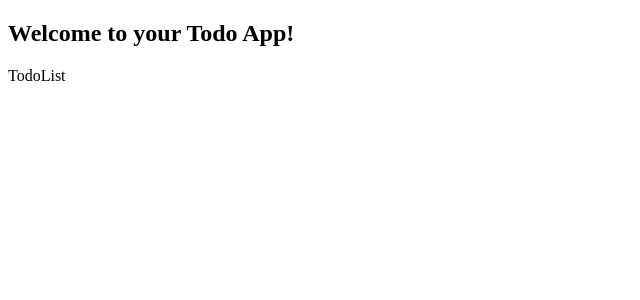
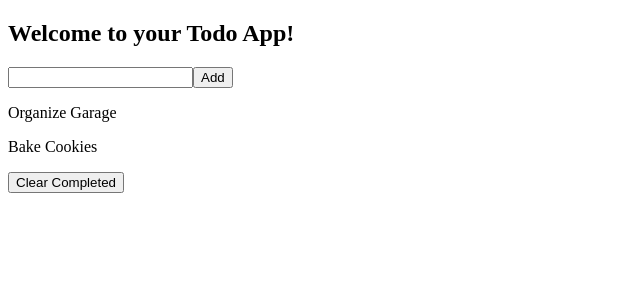
Before and after one commit to bloominstituteoftechnology/web-module-project-class-components, a React (Create React App) app: page / in a window 1280 px wide. Shown: the top 300 px of the page, without its empty margins (0-640 px from the left). Built offline with nearby package versions, Linux system fonts and the light colour scheme; the HTML template or start-up script is replaced by a standard one.

Commit message:
functionality is almost there. can't click on todos yet... YET

```diff
--- a/src/App.js
+++ b/src/App.js
@@ -4,25 +4,64 @@ import TodoForm from './components/TodoForm'
 
 
 
-const todoList = []
+const todos = [
+  {
+    name: 'Organize Garage',
+    id: 1528817077286,
+    completed: false
+  },
+  {
+    name: 'Bake Cookies',
+    id: 1528817084358,
+    completed: false
+  }
+];
 class App extends React.Component {
   // you will need a place to store your state in this component.
   // design `App` to be the parent component of your application.
   // this component is going to take care of state, and any change handlers you need to work with your state
-  constructor () {
+  constructor() {
     super();
     this.state = {
-      todoList : todoList,
+      todos : todos,
     }
   }
 
+  toggleTodo = (clickOnId) => {
+    this.setState({
+      todos: this.state.todos.map((todo) => {
+        if (todo.id === clickOnId) {
+          return {
+            ...todo,
+            completed: !todo.completed,
+          };
+        } else {
+          return todo;
+        }
+      }),
+    });
+  };
+
+  addTodo = (todoName) => {
+    const newItem = {
+      name: todoName,
+      id: new Date(),
+      completed: false,
+    };
+    this.setState({
+      todos:[...this.state.todos, newItem],
+    });
+  };
 
   render() {
     return (
       <div className='app'>
         <div className='header'>
           <h2>Welcome to your Todo App!</h2>
-          <TodoList />
+          <TodoForm addTodo = {this.addTodo} />
+          <TodoList
+            toggleTodo = {this.toggleTodo}
+            todos = {this.state.todos} />
         </div>
         <div>
 
--- a/src/components/Todo.js
+++ b/src/components/Todo.js
@@ -1,10 +1,12 @@
-import React from 'react'
+import React from 'react';
 
 const Todo = (props) => {
     return (
-        <div className=''>
-            Item name here.
-
+        <div
+          onClick={()=> props.toggleTodo(props.todo.id)}
+          className={`todo${props.todo.completed ? 'completed' : ''}`}
+        >
+          <p>{props.todo.name}</p>
         </div>
     );
 };
--- a/src/components/TodoForm.js
+++ b/src/components/TodoForm.js
@@ -4,8 +4,36 @@ class TodoForm extends React.Component {
     constructor(){
         super();
         this.state = {
+            itemText: '',
+        }
+    }
 
-        }
+    handleSubmit = (e) => {
+        e.preventDefault();
+        this.props.addTodo(this.state.itemText);
+        this.setState({
+            itemText: '',
+        });
+    };
+
+    handleChanges = (e) => {
+        this.setState({
+            [e.target.name]: e.target.value,
+        })
+    };
+
+    render() {
+        return (
+            <form onSubmit={this.handleSubmit}>
+                <input
+                    type = 'text'
+                    name = 'itemText'
+                    value = {this.state.itemText}
+                    onChange = {this.handleChanges}
+                />
+                <button>Add</button>
+            </form>
+        )
     }
 }
 
--- a/src/components/TodoList.js
+++ b/src/components/TodoList.js
@@ -3,16 +3,14 @@
 import React from 'react'
 import Todo from './Todo'
 
-
-
 const TodoList = (props) => {
 
     return(
-        <div classname='todo-list'>
-            TodoList
-            {/* {props.todoList.map((item) => {
-                <Todo />
-            })} */}
+        <div className='todo-list'>
+            {props.todos.map((todo) => (
+                <Todo key={todo.id} todo={todo} toggleTodo={props.toggleTodo} />
+            ))}
+            <button className='clearBtn' >Clear Completed</button>
         </div>
     );
 };
```
